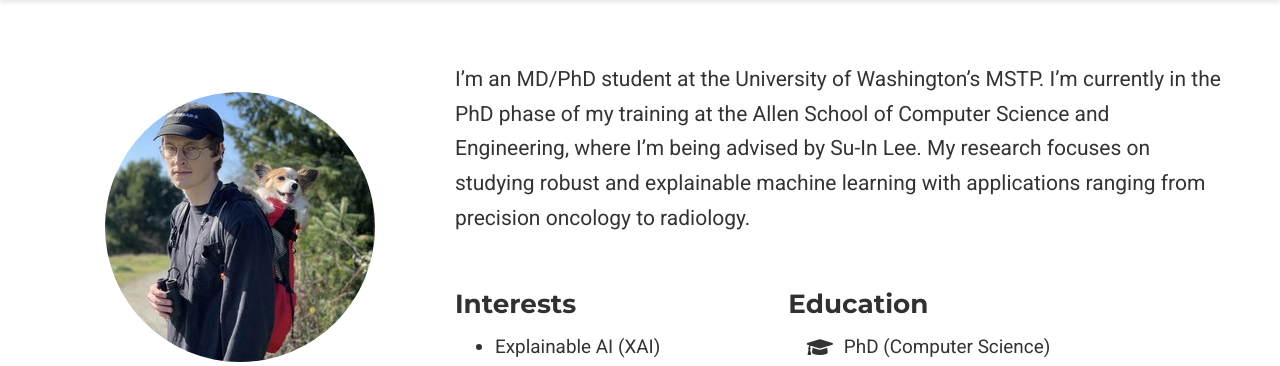
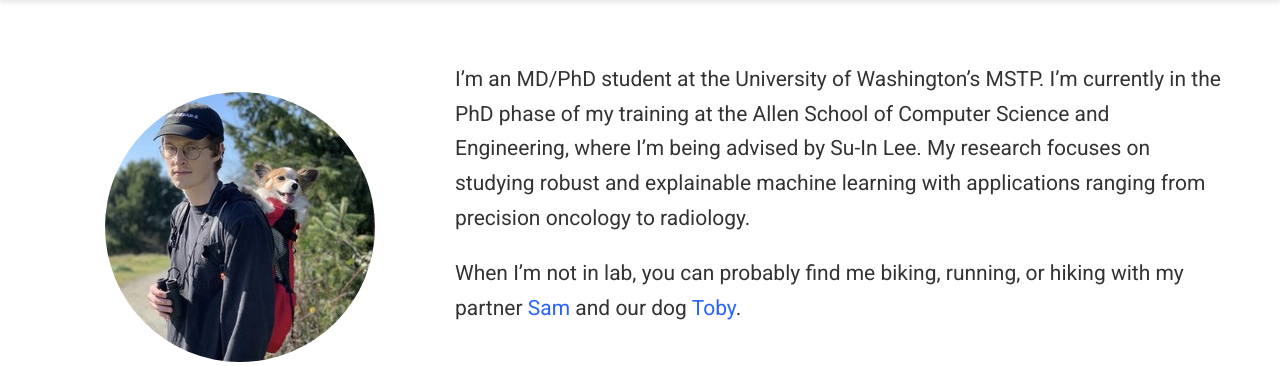
Before and after one commit to jjanizek/jjanizek.github.io, a plain HTML site: page author/joseph-d.-janizek/index.html in a window 1280 px wide. Shown: the part 71-437 px from the top of the page. Drawn offline with nearby package versions, Linux system fonts and the light colour scheme; some packages are replaced by stand-ins of ours; some icons are missing.

Commit message:
add sam n toby

```diff
--- a/author/joseph-d.-janizek/index.html
+++ b/author/joseph-d.-janizek/index.html
@@ -586,6 +586,9 @@
 
 
     <p>I&rsquo;m an MD/PhD student at the University of Washington&rsquo;s MSTP. I&rsquo;m currently in the PhD phase of my training at the Allen School of Computer Science and Engineering, where I&rsquo;m being advised by Su-In Lee. My research focuses on studying robust and explainable machine learning with applications ranging from precision oncology to radiology.</p>
+<p>When I&rsquo;m not in lab, you can probably find me biking, running, or hiking with my partner
+<a href="https://samrosegilbert.github.io" target="_blank" rel="noopener">Sam</a> and our dog
+<a href="https://homes.cs.washington.edu/~jjanizek/toby.jpg" target="_blank" rel="noopener">Toby</a>.</p>
 
 
     <div class="row">
```
Also changed, not shown: index.html (+3 -0 lines), index.json (+1 -1 lines).
